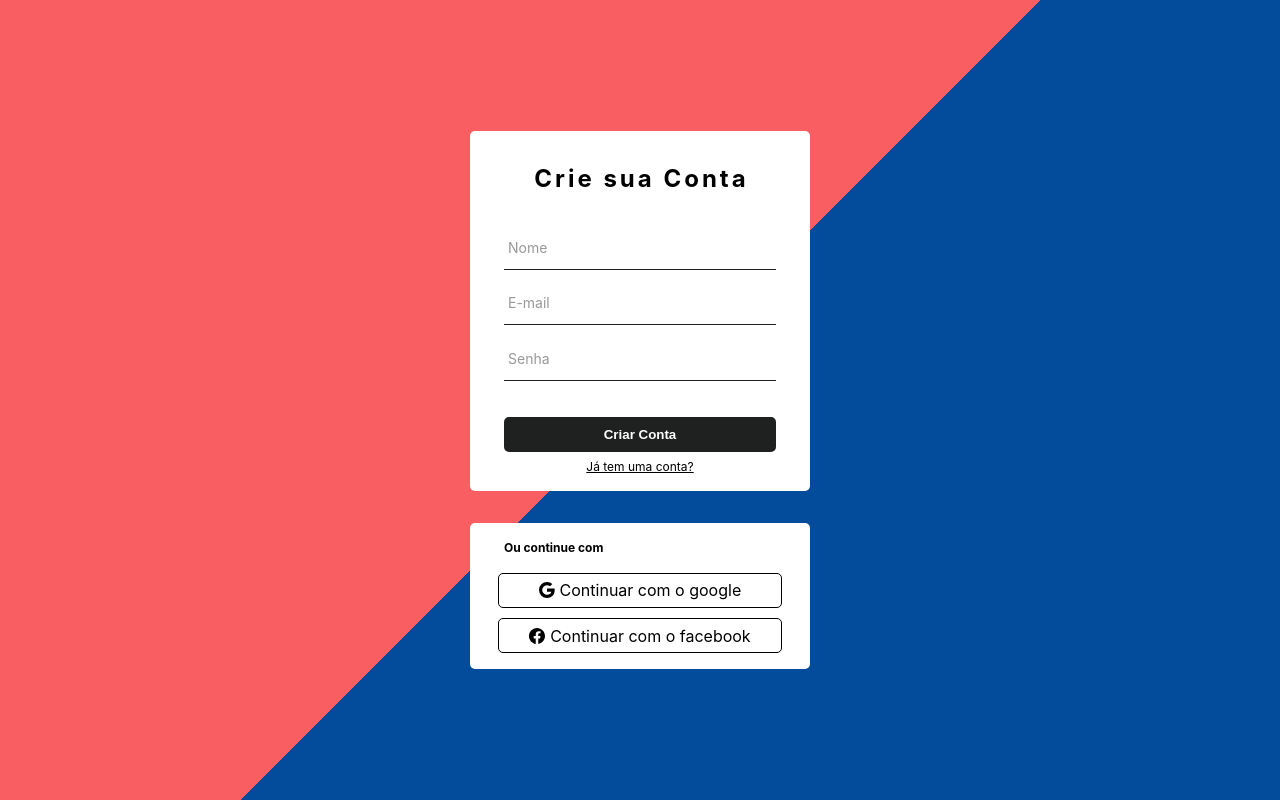
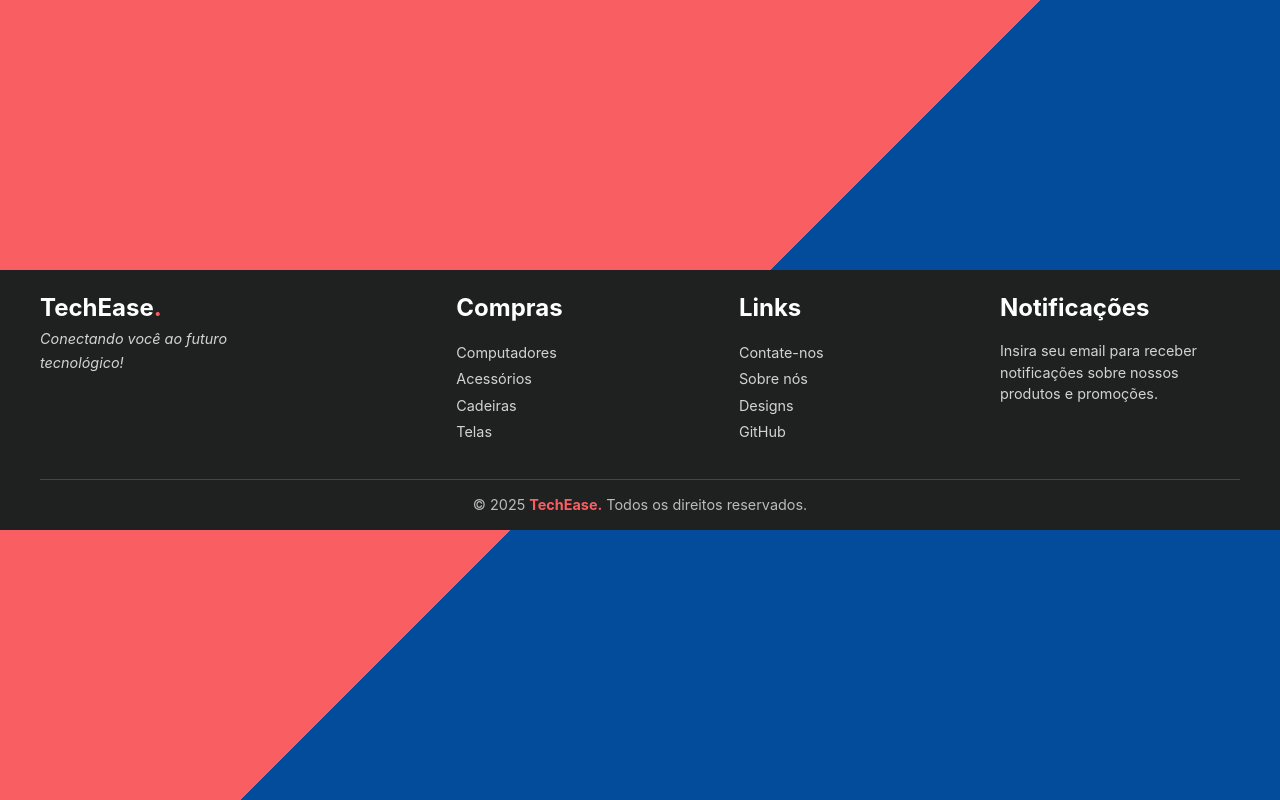
Before and after one commit to alisonssns/TechEase, a React (Vite) app: page / in a window 1280 px wide. Built offline with nearby package versions, Linux system fonts and the light colour scheme.

Commit message:
footer criado

```diff
--- a/src/App.css
+++ b/src/App.css
@@ -1,13 +1,3 @@
 #root {
-  max-width: 1280px;
-  margin: 0 auto;
-  padding: 2rem;
-  text-align: center;
+  width: 100%;
 }
-
-.logo {
-  height: 6em;
-  padding: 1.5em;
-  will-change: filter;
-  transition: filter 300ms;
-}
--- a/src/Sandbox.tsx
+++ b/src/Sandbox.tsx
@@ -1,10 +1,9 @@
 import "./App.css";
-import Produtos from "./components/layout/products/Produtos";
-import LoginPage from "./components/pages/LoginPage";
+import Footer from './components/layout/footer/Footer'
 
 function Sandbox() {
     return (
-        <LoginPage/>
+        <Footer/>
     );
 }
 
--- /dev/null
+++ b/src/components/layout/footer/Footer.tsx
@@ -0,0 +1,41 @@
+import styles from '../../styles/Footer.module.css';
+
+function Footer() {
+    return (
+        <footer>
+            <div className={styles.topSection}>
+                <div className={styles.column}>
+                    <h2>TechEase<b>.</b></h2>
+                    <i>Conectando você ao futuro tecnológico!</i>
+                </div>
+                <div className={styles.column}>
+                    <h2>Compras</h2>
+                    <ul>
+                        <li>Computadores</li>
+                        <li>Acessórios</li>
+                        <li>Cadeiras</li>
+                        <li>Telas</li>
+                    </ul>
+                </div>
+                <div className={styles.column}>
+                    <h2>Links</h2>
+                    <ul>
+                        <li>Contate-nos</li>
+                        <li>Sobre nós</li>
+                        <li>Designs</li>
+                        <li>GitHub</li>
+                    </ul>
+                </div>
+                <div className={styles.column}>
+                    <h2>Notificações</h2>
+                    <p>Insira seu email para receber notificações sobre nossos produtos e promoções.</p>
+                </div>
+            </div>
+            <div className={styles.bottomSection}>
+                <p>&copy; 2025 <b>TechEase.</b> Todos os direitos reservados.</p>
+            </div>
+        </footer>
+    );
+}
+
+export default Footer;
--- /dev/null
+++ b/src/components/styles/Footer.module.css
@@ -0,0 +1,57 @@
+footer {
+    background-color: #1F2120;
+    color: #fff;
+    width: 100%;
+}
+
+.topSection {
+    display: flex;
+    justify-content: space-between;
+    padding: 20px 0;
+    margin: 0 40px;
+    border-bottom: 1px solid #ffffff2b;
+}
+
+b {
+    color: #F95F62;
+}
+
+.column{
+    max-width: 20%;
+}
+
+.column h2 {
+    font-size: 1.5rem;
+    margin: 0;
+}
+
+.column ul{
+    list-style: none;
+    padding: 0;
+}
+
+.column ul li,
+.column i,
+.column p {
+    opacity: 0.8;
+    font-size: 0.9rem;
+    line-height: 1.5;
+    transition: 0.5s ease;
+}
+
+.column ul li {
+    margin: 5px 0;
+}
+
+.column ul li:hover {
+    opacity: 1;
+}
+
+.bottomSection {
+    display: flex;
+    justify-content: center;
+    align-items: center;
+    font-size: 0.9rem;
+    color: #bbb;
+    text-align: center;
+}
```
Also changed, not shown: src/components/layout/header/Header.tsx (added), src/components/styles/Header.module.css (added).
